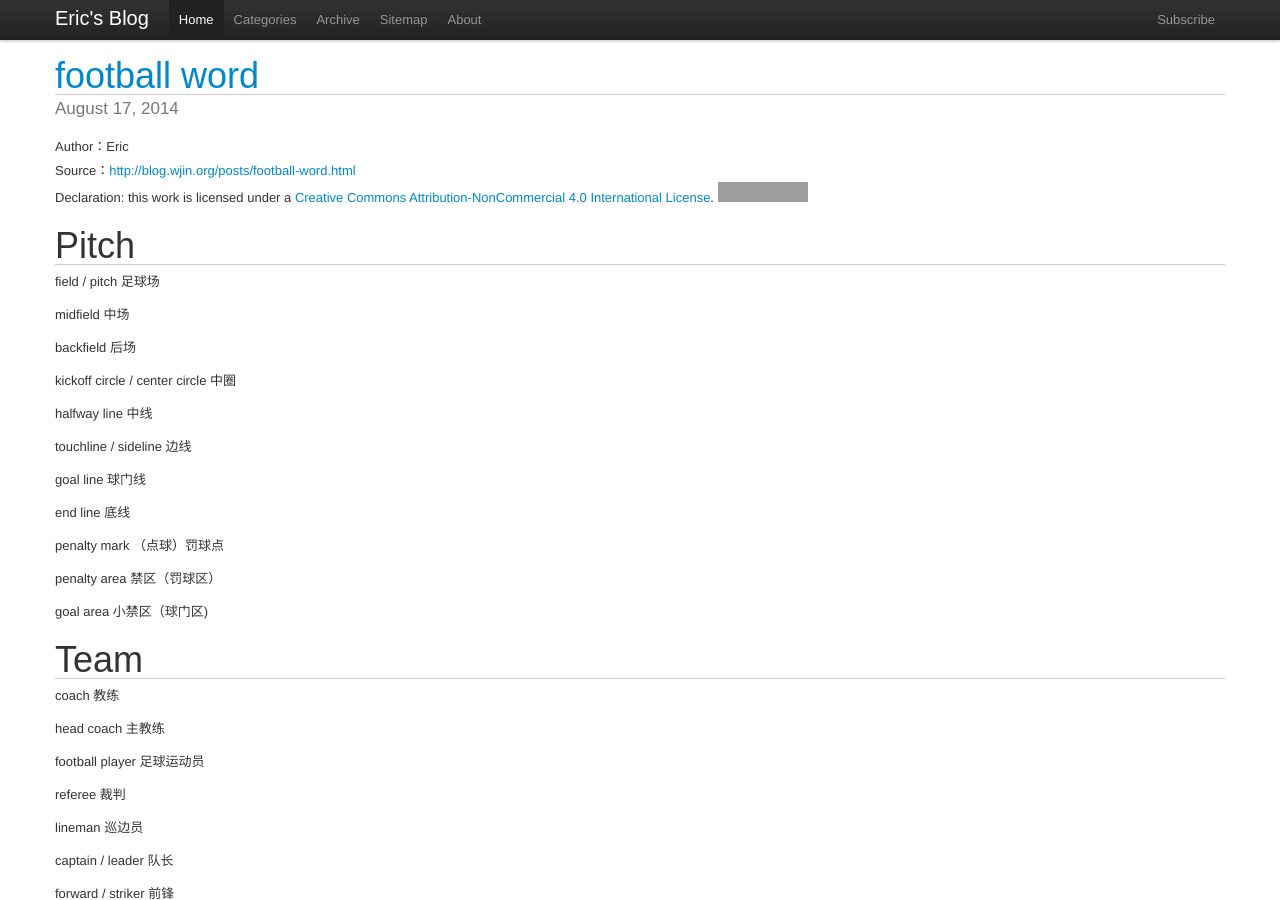
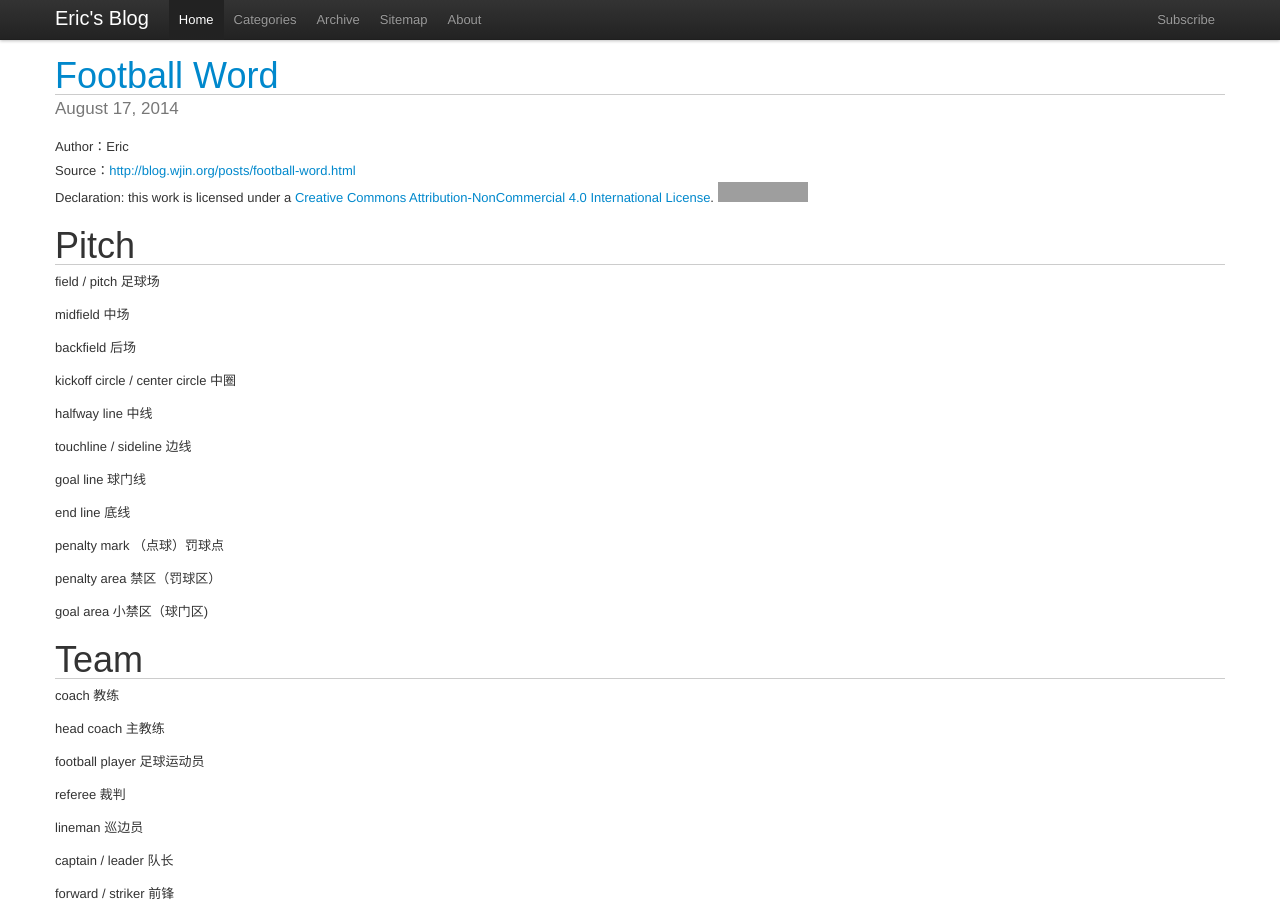
Before and after one commit to wjin/wjin.github.io, a Jekyll site: the page built from _posts/2014-08-17-football-word.md, in a window 1280 px wide and 900 px high. Built offline with Jekyll 4.4.1, drawn with Linux system fonts in a browser that asks for light colours; some web fonts are replaced; Markdown is read by kramdown in place of the engine named in the settings; comment, search, counter and statistics services are not loaded; grey boxes are pictures that could not be loaded.

```diff
--- a/_posts/2014-08-17-football-word.md
+++ b/_posts/2014-08-17-football-word.md
@@ -1,6 +1,6 @@
 ---
 layout: post
-title: "football word"
+title: "Football Word"
 description: ""
 category: sports
 tags: []
```
